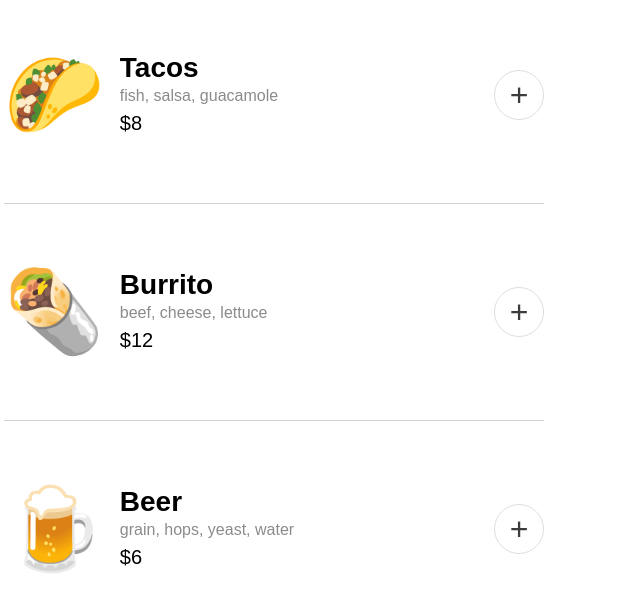
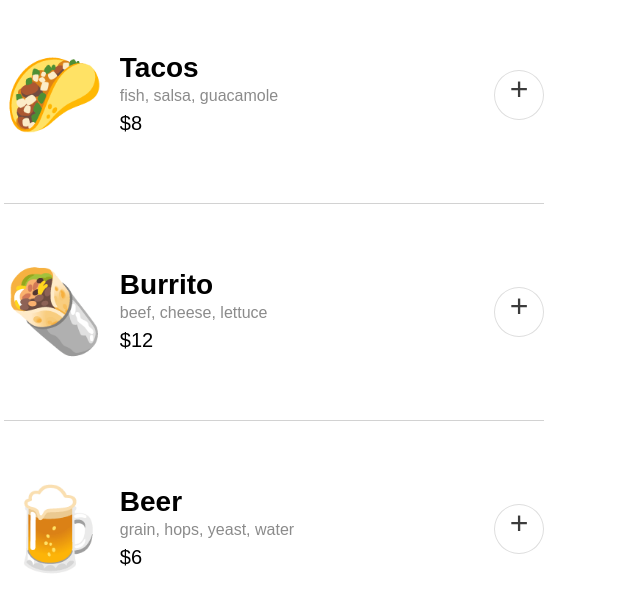
Before and after one commit to thenotoriousob/taco-ordering-app, a plain HTML site: page index.html in a window 1280 px wide. Shown: the part 214-818 px from the top of the page, 366-1006 px from the left. Drawn offline with Linux system fonts and the light colour scheme; a web font is replaced by a local one.

Commit message:
Fix positioning of + in button
In chrome it looked ok but in firefox it was skewed so change to be position absolute and center it that way.

Also added a hover to the add button.

```diff
--- a/index.css
+++ b/index.css
@@ -206,13 +206,33 @@ header {
 }
 
 .add-item-btn {
-    border-radius: 50px;
+    position: relative;
+    border-radius: 100%;
     width: 50px;
     height: 50px;
+    padding: 7.5px 15px;
     font-weight: 200;
     border: 1.5px solid var(--add-item-border-color);
     color: var(--add-item-color);
     background-color: var(--white-color);
+}
+
+.add-item-btn:hover,
+.add-item-btn:focus {
+    border: 1px solid var(--button-background-color);
+    color: var(--button-background-color);
+    outline: 0;
+}
+
+.add-item-icon {
+    position: absolute;
+    top: 0;
+    bottom: 0;
+    left: 0;
+    right: 0;
+    margin: auto;
+    /* Needed so it triggers the onclick of the parent (add button) */
+    pointer-events: none;
 }
 
 /* Item styling - End */
--- a/index.js
+++ b/index.js
@@ -116,7 +116,7 @@ function handlePaymentSubmit() {
 
 function handleReviewClick(stars) {
 
-    console.log(`A ${stars} start review has been sent to TrustPilot`);
+    console.log(`A ${stars} star review has been sent to TrustPilot`);
 
     initialiseForm();
 }
@@ -210,7 +210,7 @@ function renderMenuItems() {
                     <p class="item-ingredients">${item.ingredients.join(", ")}</p>
                     <p class="item-price">$${item.price}</p>
                 </div>
-                <button class="btn add-item-btn" data-add-item="${item.id}">+</button>
+                <button class="btn add-item-btn" data-add-item="${item.id}"><span class="add-item-icon">+</span></button>
             </div>
             `;
     })
```
